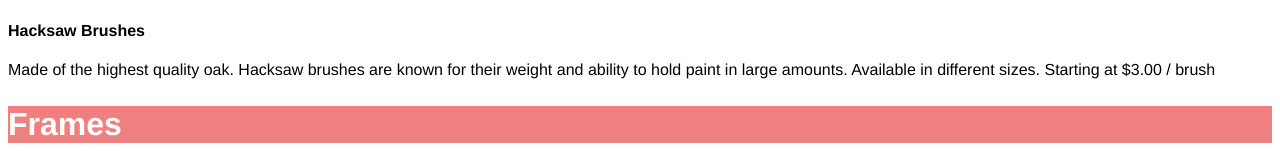
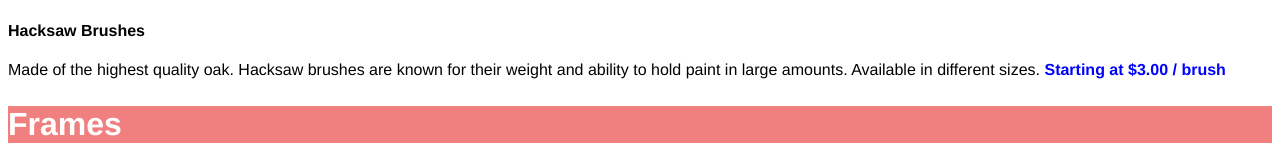
Before and after one commit to ChopFooey/prj-rev-bwfs-dasmoto, a plain HTML site: page Dasmoto Arts&Crafts/index.html in a window 1280 px wide. Shown: the part 616-767 px from the top of the page. Drawn offline with Linux system fonts and the light colour scheme.

Commit message:
from id to class
before multiple price ids
now one price class

```diff
--- a/Dasmoto Arts&Crafts/resources/css/style.css
+++ b/Dasmoto Arts&Crafts/resources/css/style.css
@@ -28,7 +28,7 @@ h2{
   background-color: skyblue;
 }
 /*Pricing Style*/
-#price{
+.price{
   font-weight: bold;
   color: blue;
 }
```
